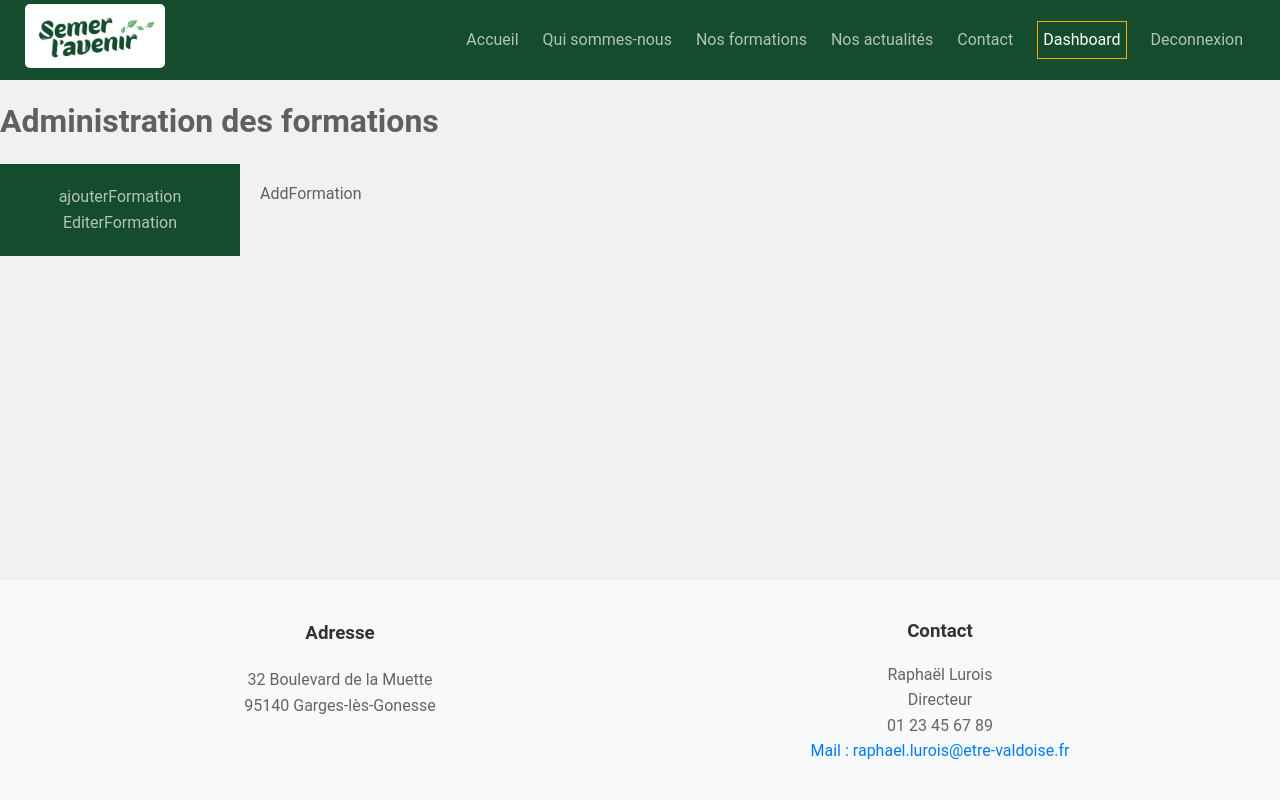
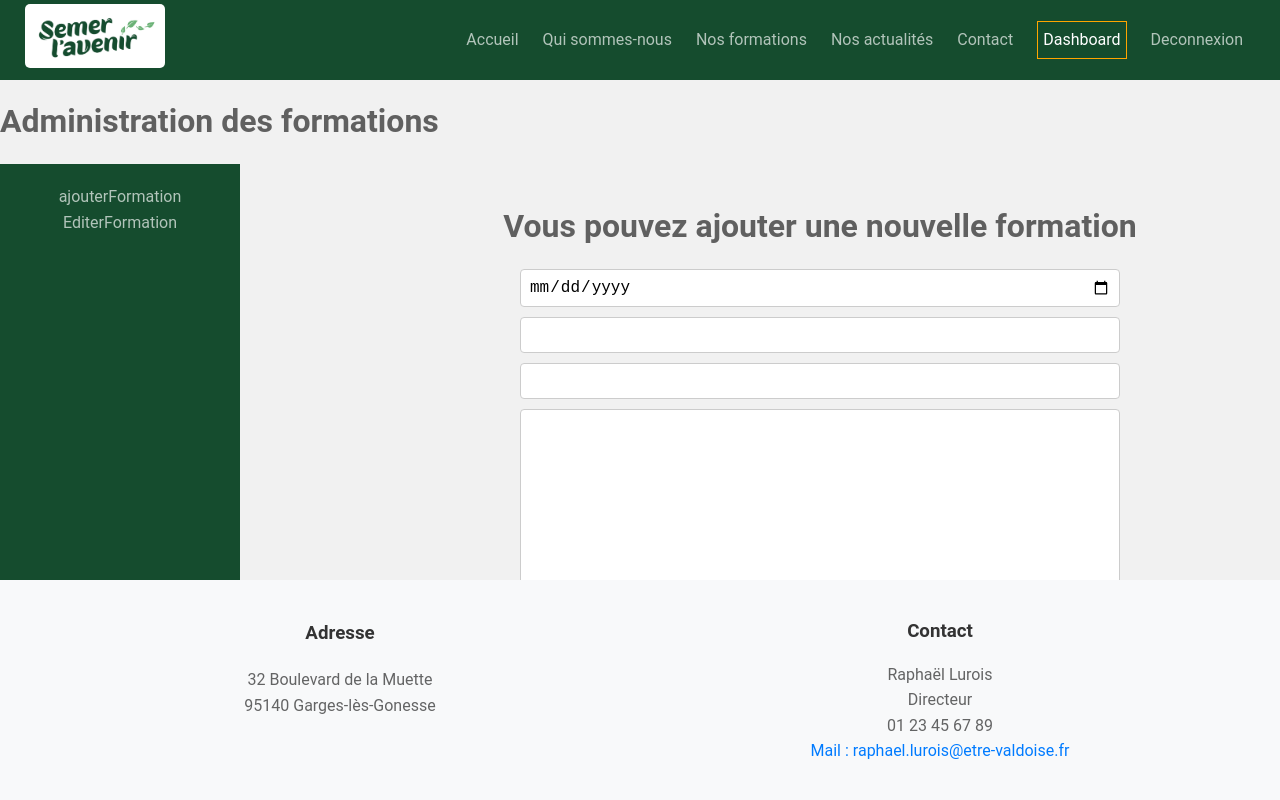
Before and after one commit to sermer12/sermer_avenir, a React (Vite) app in the folder frontend/: page /dashboard/addformation in a window 1280 px wide. Shown: the top 800 px of the page. Built offline with nearby package versions, Linux system fonts and the light colour scheme; sample sign-in values are in the browser's storage.

Commit message:
creation formation

```diff
--- a/frontend/src/pages/AddFormation.jsx
+++ b/frontend/src/pages/AddFormation.jsx
@@ -1,7 +1,80 @@
-import React from "react";
+import React, { useContext, useState } from "react";
+import "../styles/addFormation.css";
+import { FormationsContext } from "../context/FormationsContext";
+import { saveFormations } from "../repository/FormationsRepository";
 
 const AddFormation = () => {
-  return <div>AddFormation</div>;
+  const [date, setDate] = useState(new Date());
+  const [place, setPlace] = useState("");
+  const [name, setName] = useState("");
+  const [description, setDescription] = useState("");
+  const [file, setFile] = useState();
+  const [state, setSate] = useContext(FormationsContext);
+  const handleSaveFormation = (event) => {
+    event.preventDefault();
+    const post = { date, place, name, description, file };
+    saveFormations(post).then((resp) => {
+      setSate({ ...state, formations: [...state.formations, resp.data] });
+      alert(JSON.stringify(resp.data));
+    });
+  };
+
+  return (
+    <>
+      <h1 className="form-title">Vous pouvez ajouter une nouvelle formation</h1>
+      <div className="creation-formation">
+        <form
+          className="formation-form"
+          onSubmit={handleSaveFormation}
+          method="post"
+        >
+          <input
+            type="date"
+            name="date"
+            id="date"
+            value={date}
+            onChange={(e) => setDate(e.target.value)}
+            required
+          />
+          <input
+            type="text"
+            name="place"
+            id="place"
+            value={place}
+            onChange={(e) => setPlace(e.target.value)}
+            required
+          />
+          <input
+            type="text"
+            name="name"
+            id="name"
+            value={name}
+            onChange={(e) => setName(e.target.value)}
+            required
+          />
+          <textarea
+            name="description"
+            id="description"
+            cols="30"
+            rows="10"
+            value={description}
+            onChange={(e) => setDescription(e.target.value)}
+            required
+          ></textarea>
+          <input
+            type="file"
+            name="file"
+            id="file"
+            accept=".pdf"
+            placeholder="Sélectionner un fichier PDF"
+            onChange={(e) => setFile(e.target.files[0])}
+            required
+          />
+          <input type="submit" value="envoyer" />
+        </form>
+      </div>
+    </>
+  );
 };
 
 export default AddFormation;
--- /dev/null
+++ b/frontend/src/styles/addFormation.css
@@ -0,0 +1,40 @@
+.creation-formation {
+  max-width: 600px;
+  margin: 0 auto;
+}
+
+.formation-form {
+  display: flex;
+  flex-direction: column;
+}
+
+.formation-form input[type="date"],
+.formation-form input[type="text"],
+.formation-form textarea,
+.formation-form input[type="file"],
+.formation-form input[type="submit"] {
+  margin-bottom: 10px;
+  padding: 8px;
+  border: 1px solid #ccc;
+  border-radius: 4px;
+  font-size: 16px;
+}
+
+.formation-form textarea {
+  resize: vertical; /* Permet à l'utilisateur de redimensionner verticalement le textarea */
+}
+
+.formation-form input[type="submit"] {
+  background-color: #007bff;
+  color: white;
+  border: none;
+  cursor: pointer;
+  margin-bottom: 320px;
+}
+
+.formation-form input[type="submit"]:hover {
+  background-color: #0056b3;
+}
+.form-title {
+  text-align: center;
+}
--- a/frontend/src/styles/dashboard.css
+++ b/frontend/src/styles/dashboard.css
@@ -8,6 +8,7 @@
   background-color: #154c2e;
   padding: 20px;
   flex-direction: column;
+  margin-right: 120px;
 }
 
 .dashboard-content {
```
Also changed, not shown: 1 other file (tests, documents, lock files or other folders).
